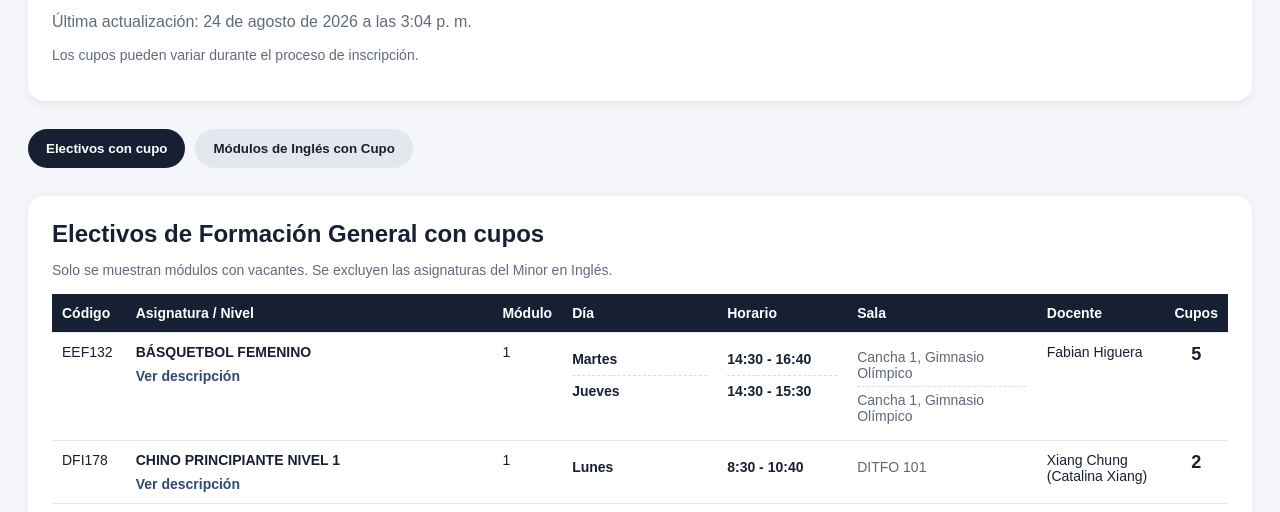
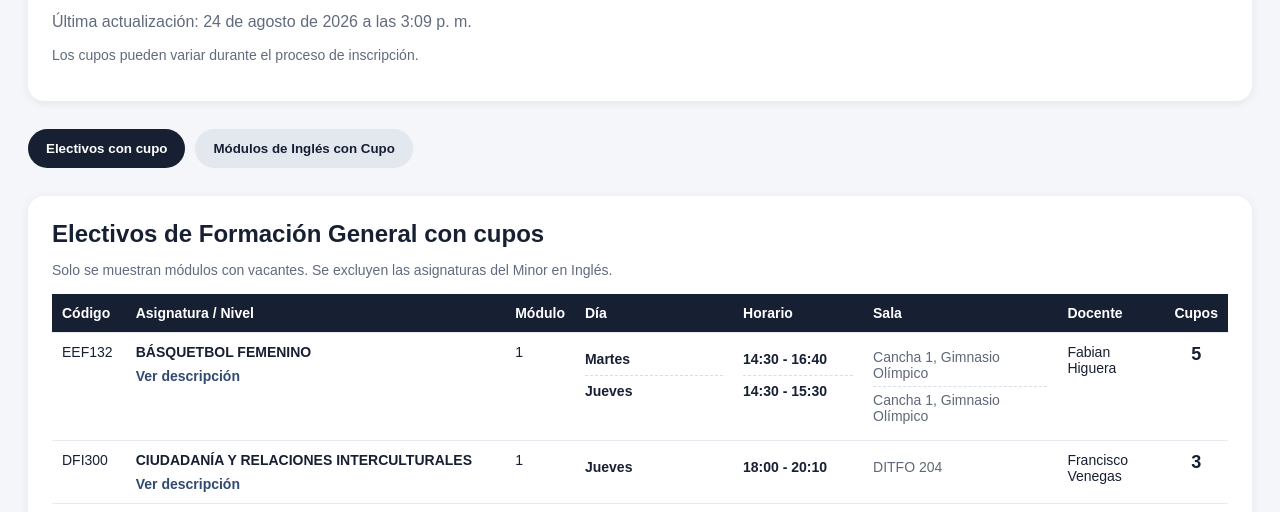
Before and after one commit to felipeopazo-ufro/cupos-ufro, a website: page index.html in a window 1280 px wide. Shown: the part 411-923 px from the top of the page. Drawn offline with Linux system fonts and the light colour scheme.

Commit message:
Actualizacion automatica 2026-08-24 15:09

```diff
--- a/cupos-disponibles-2026-2.csv
+++ b/cupos-disponibles-2026-2.csv
@@ -1,6 +1,5 @@
 "Tipo";"Código";"Asignatura/Nivel";"Módulo";"Horario";"Sala";"Docente";"Vacantes"
 "Electivo";"EEF132";"BÁSQUETBOL FEMENINO";"1";"14:30 - 16:40 / 14:30 - 15:30";"Cancha 1, Gimnasio Olímpico";"Fabian Higuera";"5"
-"Electivo";"DFI178";"CHINO PRINCIPIANTE NIVEL 1";"1";"8:30 - 10:40";"DITFO 101";"Xiang Chung (Catalina Xiang)";"2"
 "Electivo";"DFI300";"CIUDADANÍA Y RELACIONES INTERCULTURALES";"1";"18:00 - 20:10";"DITFO 204";"Francisco Venegas";"3"
 "Electivo";"DTF006";"DIBUJANDO EL TERRITORIO";"1";"14:30 - 16:40";"DITFO 203";"Diego Segura";"2"
 "Electivo";"DTF006";"DIBUJANDO EL TERRITORIO";"3";"14:30 - 16:40";"DITFO 104";"Diego Segura";"1"
--- a/index.html
+++ b/index.html
@@ -78,7 +78,7 @@ td.vac{font-size:18px;font-weight:800;text-align:center}
 </div>
 <header>
   <h1>Cupos disponibles · Segundo semestre 2026</h1>
-  <p class="meta">Última actualización: 24 de agosto de 2026 a las 3:04 p. m.</p>
+  <p class="meta">Última actualización: 24 de agosto de 2026 a las 3:09 p. m.</p>
   <p class="note">Los cupos pueden variar durante el proceso de inscripción.</p>
 </header>
 
@@ -114,19 +114,6 @@ td.vac{font-size:18px;font-weight:800;text-align:center}
       <td class="sesion-col sala-col"><div class="sesion-line sesion-sala">Cancha 1, Gimnasio Olímpico</div><div class="sesion-line sesion-sala">Cancha 1, Gimnasio Olímpico</div></td>
       <td>Fabian Higuera</td>
       <td class="vac">5</td>
-    </tr>
-    <tr>
-      <td>DFI178</td>
-      <td class="asig">
-        CHINO PRINCIPIANTE NIVEL 1
-        <details class="desc"><summary>Ver descripción</summary><div>Se centra en el desarrollo de las habilidades lingüísticas del Idioma Chino Mandarín: comprensión lectora y auditiva, expresión oral y escrita a nivel Principiante como un desafío al cambio social y cultural de los estudiantes.</div></details>
-      </td>
-      <td>1</td>
-      <td class="sesion-col"><div class="sesion-line sesion-dia">Lunes</div></td>
-      <td class="sesion-col"><div class="sesion-line sesion-horario">8:30 - 10:40</div></td>
-      <td class="sesion-col sala-col"><div class="sesion-line sesion-sala">DITFO 101</div></td>
-      <td>Xiang Chung (Catalina Xiang)</td>
-      <td class="vac">2</td>
     </tr>
     <tr>
       <td>DFI300</td>
@@ -531,24 +518,6 @@ td.vac{font-size:18px;font-weight:800;text-align:center}
       </div>
       <p class="docente">Fabian Higuera</p>
       <details class="desc"><summary>Ver descripción</summary><div>Esta asignatura se enfoca en el Basquetbol femenino, promoviendo tanto la comprensión de los aspectos básicos del deporte como hábitos de vida saludable. Los objetivos incluyen fomentar la participación en el basquetbol femenino, comprender sus fundamentos, desarrollar habilidades deportivas y promover el bienestar físico y emocional. La enseñanza combina teoría y práctica, con evaluaciones basadas en el desempeño y el conocimiento teórico practico del basquetbol. Esta asignatura proporciona una oportunidad única para disfrutar y aprender sobre el basquetbol, al tiempo que se aboga por un estilo de vida activo y saludable.</div></details>
-    </article>
-    <article class="card">
-      <div class="top">
-        <span class="code">DFI178 · Módulo 1</span>
-        <strong>2 cupos</strong>
-      </div>
-      <h3>CHINO PRINCIPIANTE NIVEL 1</h3>
-      <div class="card-sesiones">
-
-          <div class="card-sesion">
-            <div class="card-dia"><span class="campo-label">Día</span>Lunes</div>
-            <div class="card-horario"><span class="campo-label">Horario</span>8:30 - 10:40</div>
-            <div class="card-sala"><span class="campo-label">Sala</span>DITFO 101</div>
-          </div>
-
-      </div>
-      <p class="docente">Xiang Chung (Catalina Xiang)</p>
-      <details class="desc"><summary>Ver descripción</summary><div>Se centra en el desarrollo de las habilidades lingüísticas del Idioma Chino Mandarín: comprensión lectora y auditiva, expresión oral y escrita a nivel Principiante como un desafío al cambio social y cultural de los estudiantes.</div></details>
     </article>
     <article class="card">
       <div class="top">
```
